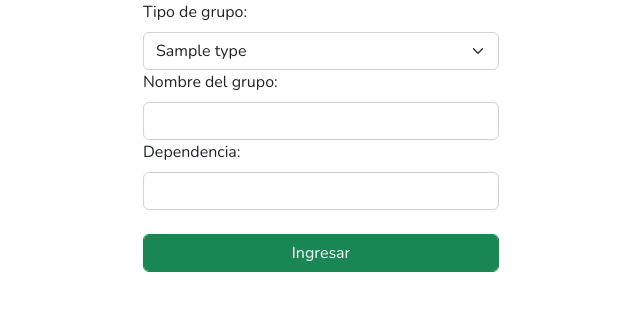
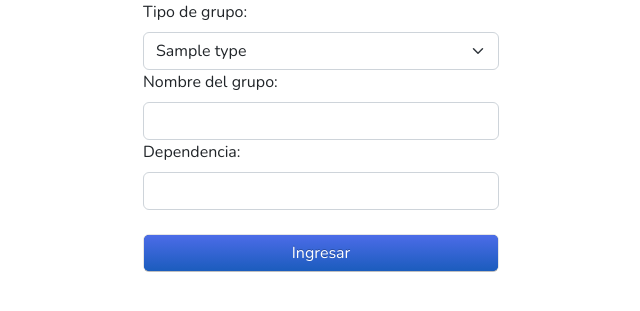
Before and after one commit to spicyarepa-gang/railgunmail, a Flask app: page /groups/agregar in a window 1280 px wide. Shown: the part 64-375 px from the top of the page, without its empty margins (319-959 px from the left). Run offline with Flask 2, Linux system fonts and the light colour scheme; a user stored in the database is signed in; tables that the repository leaves empty hold one stand-in row (values such as "Sample post"); some libraries are stand-ins or nearby versions.

Commit message:
10/11/22

```diff
--- a/templates/contactos/agregar_contactos.html
+++ b/templates/contactos/agregar_contactos.html
@@ -57,7 +57,7 @@
                 </div>
             </div>
         </div>
-        {{ form.submit(class='form-control btn btn-success w-100') }}
+        {{ form.submit(class='form-control btn btn-sample w-100') }}
     </form>
 </div>
 {% endblock %}
--- a/templates/groups/agregar_groups.html
+++ b/templates/groups/agregar_groups.html
@@ -22,7 +22,7 @@
             {{ form.dependencia.label(class='form-label') }}
             {{ form.dependencia(class='form-control') }}<br>
 
-            {{ form.submit(class='form-control btn btn-success') }}
+            {{ form.submit(class='form-control btn btn-sample') }}
 
         </form>
 
--- a/templates/groups/agregar_groups_types.html
+++ b/templates/groups/agregar_groups_types.html
@@ -12,7 +12,7 @@
                 {{ form.hidden_tag() }}
                 {{ form.nombre.label(class='form-label') }}
                 {{ form.nombre(class='form-control') }} <br>
-                {{ form.submit(class='form-control btn btn-success') }}
+                {{ form.submit(class='form-control btn btn-sample') }}
 
             </form>
         </div>
```
